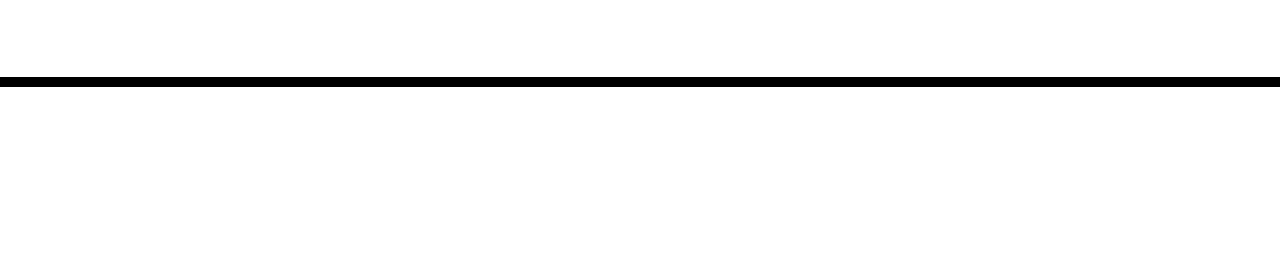
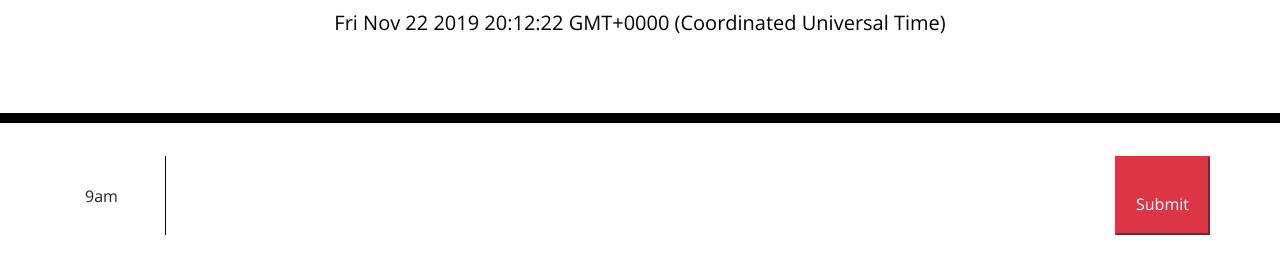
Before and after one commit to aubrey3601/aubreyDayPlanner, a plain HTML site: page index.html in a window 1280 px wide. Shown: the part 181-454 px from the top of the page. Drawn offline with nearby package versions, Linux system fonts and the light colour scheme.

Commit message:
update after tutor

```diff
--- a/index.html
+++ b/index.html
@@ -1,38 +1,44 @@
 <!DOCTYPE html>
 <html lang="en">
+
 <head>
   <meta charset="UTF-8" />
   <meta name="viewport" content="width=device-width, initial-scale=1.0" />
   <meta http-equiv="X-UA-Compatible" content="ie=edge" />
-    <link
-      rel="stylesheet"
-      href="https://stackpath.bootstrapcdn.com/bootstrap/4.3.1/css/bootstrap.min.css"
-    />
-    <link
-      rel="stylesheet"
-      href="https://use.fontawesome.com/releases/v5.8.1/css/all.css"
-      integrity="sha384-50oBUHEmvpQ+1lW4y57PTFmhCaXp0ML5d60M1M7uH2+nqUivzIebhndOJK28anvf"
-      crossorigin="anonymous"
-    />
-    <link
-      href="https://fonts.googleapis.com/css?family=Open+Sans&display=swap"
-      rel="stylesheet"
-    />
+  <link rel="stylesheet" href="https://stackpath.bootstrapcdn.com/bootstrap/4.3.1/css/bootstrap.min.css" />
+  <link rel="stylesheet" href="https://use.fontawesome.com/releases/v5.8.1/css/all.css"
+    integrity="sha384-50oBUHEmvpQ+1lW4y57PTFmhCaXp0ML5d60M1M7uH2+nqUivzIebhndOJK28anvf" crossorigin="anonymous" />
+  <link href="https://fonts.googleapis.com/css?family=Open+Sans&display=swap" rel="stylesheet" />
   <link rel="stylesheet" href="style.css" />
   <title>Work Day Scheduler</title>
 </head>
 
 <body>
+
   <header class="jumbotron">
+    <!-- bootstrap classes -->
     <h1 class="display-3">Work Day Scheduler</h1>
     <p class="lead">A simple calendar app for scheduling your work day</p>
-      <p id="currentDay" class="lead"></p>
+    <p id="currentDay" class="lead red"></p>
   </header>
+
   <div class="container">
-      <!-- Timeblocks go here -->
+    <!-- 9am -->
+    <div id="hour9" class="row">
+      <div class="col-1">
+        9am
+      </div>
+      <textarea id="myText" class="col-10 description"></textarea>
+      <button class="button col-1 btn-danger">
+        Submit
+    </div>
+  </div>
+  </div>
   </div>
 
-    <script src="https://code.jquery.com/jquery-3.4.1.min.js"></script>
   <script src="https://cdnjs.cloudflare.com/ajax/libs/moment.js/2.24.0/moment.min.js"></script>
+  <script src="https://code.jquery.com/jquery-3.4.1.slim.min.js"></script>
+  <script src="script.js"></script>
 </body>
+
 </html>
--- /dev/null
+++ b/script.js
@@ -0,0 +1,18 @@
+var date = new Date();
+// var day = weekday[day.getDay()];
+$("#currentDay").text(date);
+// figure out how to strip off things I don't need, and re-order them - look up the string method.spli
+console.log(date);
+
+
+//local storage is a collection of key value pairs, so you need a place to store it (the ID) and the value (the text)
+$(".button").on("click", function() {
+    var text = $(this).siblings(".description").val();
+    //id comes from parent and text value comes from sibling - this will store in local storage
+    console.log(text);
+})
+
+
+
+
+// LAST THING: moment js - this is another way/library that has to do with time to grey out past
--- a/style.css
+++ b/style.css
@@ -69,3 +69,7 @@ textarea{
   font-size: 20px;
   transition: all .3s ease-in-out;
 }
+
+/* .red {
+  color: red
+} */
```
Lines whose indentation alone changed are shown as unchanged.
